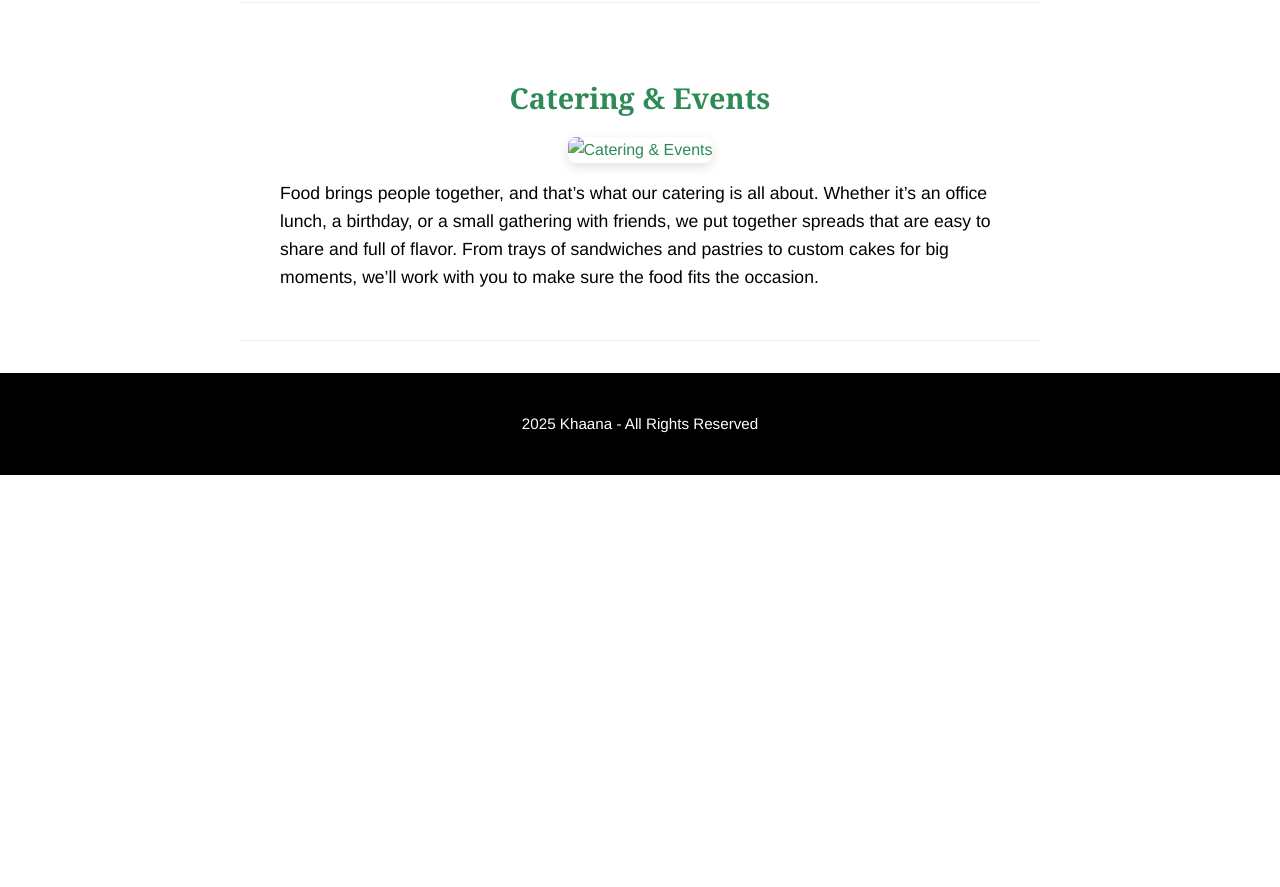
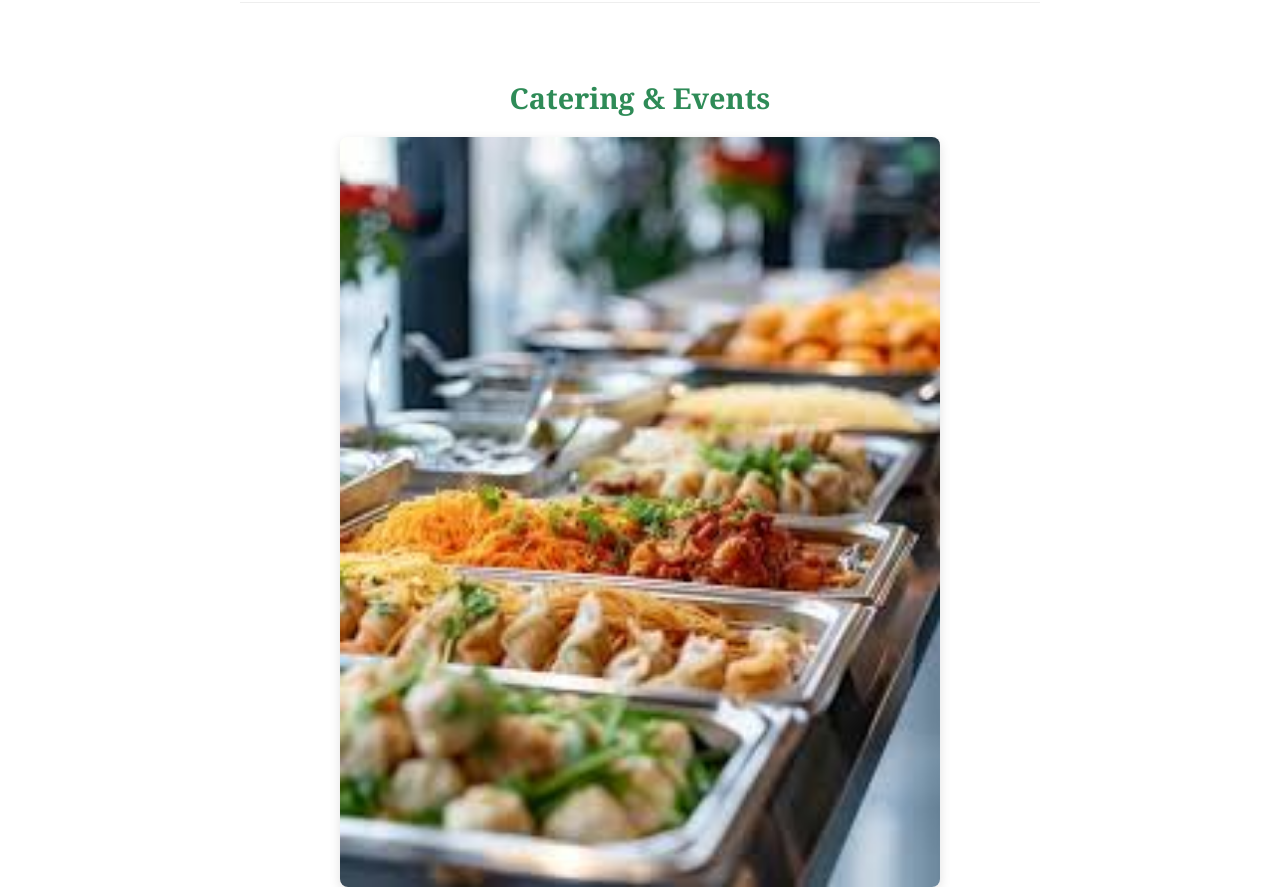
Before and after one commit to mailtrisharaman-hue/mailtrisharaman-hue.github.io, a plain HTML site: page index.html in a window 1280 px wide. Shown: the part 2348-3235 px from the top of the page. Before the commit the page ends 2823 px from the top, so only its background shows below. Drawn offline with Linux system fonts and the light colour scheme; files whose address does not match are found by name.

Commit message:
Update index.html

```diff
--- a/index.html
+++ b/index.html
@@ -115,7 +115,7 @@
 
   <section>
     <h2>Catering & Events</h2>
-    <img src="assets/catering.jpg" alt="Catering & Events">
+    <img src="catering.jpg" alt="Catering & Events">
     <p>Food brings people together, and that’s what our catering is all about. Whether it’s an office lunch, a birthday, or a small gathering with friends, we put together spreads that are easy to share and full of flavor. From trays of sandwiches and pastries to custom cakes for big moments, we’ll work with you to make sure the food fits the occasion.</p>
   </section>
 
```
